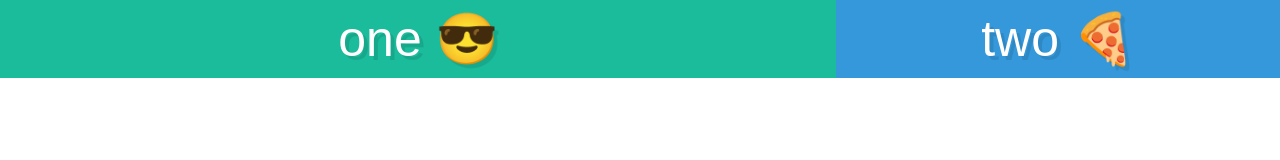
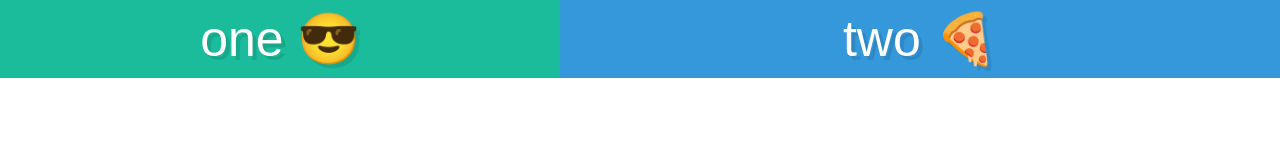
Before and after one commit to wroclawianka/css-tricks, a plain HTML site: page flexbox_wes-bos/flex-grow-and-shrink/index.html in a window 1280 px wide. Drawn offline with Linux system fonts and the light colour scheme.

Commit message:
flex-grow, -shrink and -basis

```diff
--- a/flexbox_wes-bos/flex-grow-and-shrink/style.css
+++ b/flexbox_wes-bos/flex-grow-and-shrink/style.css
@@ -33,10 +33,32 @@ input[type=reset],input[type=submit]{-webkit-appearance:button;cursor:pointer;}b
   display:flex;
 }
 
+.box{
+  /* flex:1; pretty the same as: */
+  /* flex-grow: 1;
+  flex-shrink: 1;
+
+  flex-basis:  */
+}
+
+
 .box1 {
-  flex:10 5 400px;
+  /* flex-basis:400px; */
+
+  /* flex-grow: 1;  */
+  /* box 1 took extra space - if it is!*/
+  /* flex shrink is how do we do with not enough space: */
+  /* flex-shrink: 1; default - evenly divide */
+
+  /* flex-shrink: 10;  */
+  /* the second box is bigger! */
+  /* means that property set how much space should I give up! 10 more than box2*/
+
+  flex: 1 10 400px;
+  /* grow shrink and basis */
 }
 
 .box2 {
-  flex:1 1 400px;
+  flex-basis:400px;
+  flex-grow: 2;
 }
```
